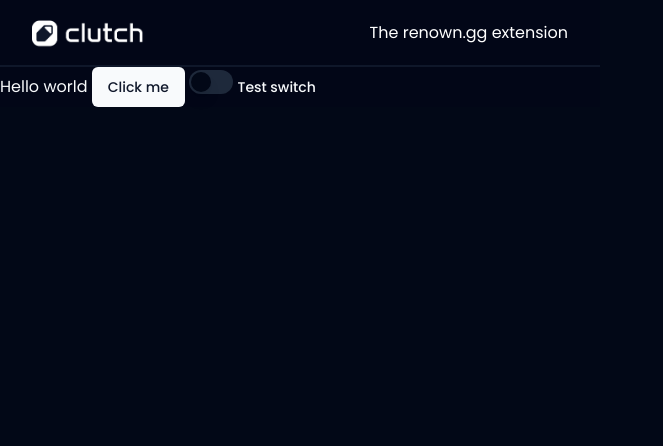
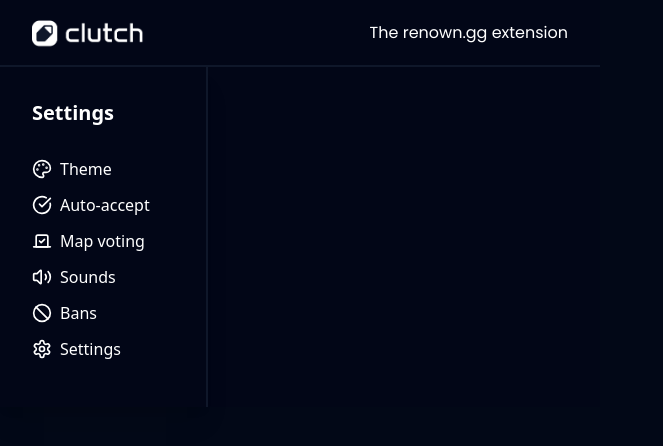
Before and after one commit to renown-clutch/extension, a Svelte app: page / in a window 1280 px wide. Shown: the top 446 px of the page, without its empty margins (0-663 px from the left). Built offline with nearby package versions, Linux system fonts and the light colour scheme.

Commit message:
feat: add sidebar component and dashboard items; update App.svelte to include sidebar

```diff
--- a/package.json
+++ b/package.json
@@ -28,6 +28,7 @@
     "vite": "^6.2.0"
   },
   "dependencies": {
+    "@lucide/svelte": "^0.487.0",
     "@tailwindcss/vite": "^4.1.3"
   }
 }
--- a/src/App.svelte
+++ b/src/App.svelte
@@ -4,15 +4,12 @@
   import { Switch } from "$lib/components/ui/switch";
   import { Label } from "$lib/components/ui/label/index.js";
   import Header from "$lib/components/header.svelte";
+  import Sidebar from "$lib/components/sidebar.svelte";
 </script>
 
 <main class="w-[600px] bg-slate-950">
   <Header />
-  Hello world
-  <Button>Click me</Button>
-
-  <Switch id="test" />
-  <Label for="test">Test switch</Label>
+  <Sidebar />
 </main>
 
 <style>
--- /dev/null
+++ b/src/lib/components/DashboardItem.svelte
@@ -0,0 +1,14 @@
+<script>
+  export let setActiveItem;
+</script>
+
+<div
+  role="button"
+  class="flex items-center w-full p-3 leading-tight transition-all rounded-lg outline-none text-start hover:bg-blue-gray-50 hover:bg-opacity-80 hover:text-blue-gray-900 focus:bg-blue-gray-50 focus:bg-opacity-80 focus:text-blue-gray-900 active:bg-blue-gray-50 active:bg-opacity-80 active:text-blue-gray-900"
+  on:click={() => setActiveItem("Dashboard")}
+>
+  <div class="grid mr-4 place-items-center">
+    <!-- SVG Icon for Dashboard -->
+  </div>
+  Test
+</div>
--- /dev/null
+++ b/src/lib/components/ECommerceItem.svelte
@@ -0,0 +1,14 @@
+<script>
+  export let setActiveItem;
+</script>
+
+<div
+  role="button"
+  class="flex items-center w-full p-3 leading-tight transition-all rounded-lg outline-none text-start hover:bg-blue-gray-50 hover:bg-opacity-80 hover:text-blue-gray-900 focus:bg-blue-gray-50 focus:bg-opacity-80 focus:text-blue-gray-900 active:bg-blue-gray-50 active:bg-opacity-80 active:text-blue-gray-900"
+  on:click={() => setActiveItem("Dashboard")}
+>
+  <div class="grid mr-4 place-items-center">
+    <!-- SVG Icon for Dashboard -->
+  </div>
+  Dashboard
+</div>
--- /dev/null
+++ b/src/lib/components/sidebar.svelte
@@ -0,0 +1,69 @@
+<script>
+  import {
+    Settings,
+    Palette,
+    CircleCheckBig,
+    Vote,
+    Music,
+    Volume2,
+    Ban,
+  } from "@lucide/svelte";
+  let activeItem = "Dashboard";
+
+  const sidebarItems = [
+    { name: "Theme", icon: Palette, content: "Custom Theme" },
+    {
+      name: "Auto-accept",
+      icon: CircleCheckBig,
+      content: "Auto-accept",
+    },
+    { name: "Map voting", icon: Vote, content: "Map Voting" },
+    { name: "Sounds", icon: Volume2, content: "Sounds" },
+    { name: "Bans", icon: Ban, content: "Bans" },
+    { name: "Settings", icon: Settings, content: "Settings" },
+  ];
+
+  function setActiveItem(item) {
+    activeItem = item;
+  }
+</script>
+
+<div class="flex">
+  <!-- Sidebar -->
+  <div
+    class="container relative py-8 flex h-full w-52 flex-col border-r-2 border-slate-900 text-white shadow-xl shadow-blue-gray-900/5"
+  >
+    <div class="mb-8">
+      <h5
+        class="block font-sans text-xl antialiased font-semibold leading-snug tracking-normal text-blue-gray-900"
+      >
+        Settings
+      </h5>
+    </div>
+    <nav
+      class="flex min-w-[240px] flex-col font-sans text-base font-normal text-blue-gray-700"
+    >
+      {#each sidebarItems as { name, icon }}
+        <div
+          role="button"
+          class="flex items-center w-full gap-2 mb-4 leading-tight transition-all rounded-lg outline-none text-start hover:bg-blue-gray-50 hover:bg-opacity-80 hover:text-blue-gray-900 focus:bg-blue-gray-50 focus:bg-opacity-80 focus:text-blue-gray-900 active:bg-blue-gray-50 active:bg-opacity-80 active:text-blue-gray-900"
+          on:click={() => setActiveItem(name)}
+        >
+          <div class="grid place-items-center">
+            <svelte:component this={icon} class="w-5 h-5" />
+          </div>
+          {name}
+        </div>
+      {/each}
+    </nav>
+  </div>
+
+  <!-- Main Content -->
+  <div class="flex-1 p-4">
+    {#each sidebarItems as { name, content }}
+      {#if activeItem === name}
+        <div>{content}</div>
+      {/if}
+    {/each}
+  </div>
+</div>
```
Also changed, not shown: 1 other file (tests, documents, lock files or other folders).
